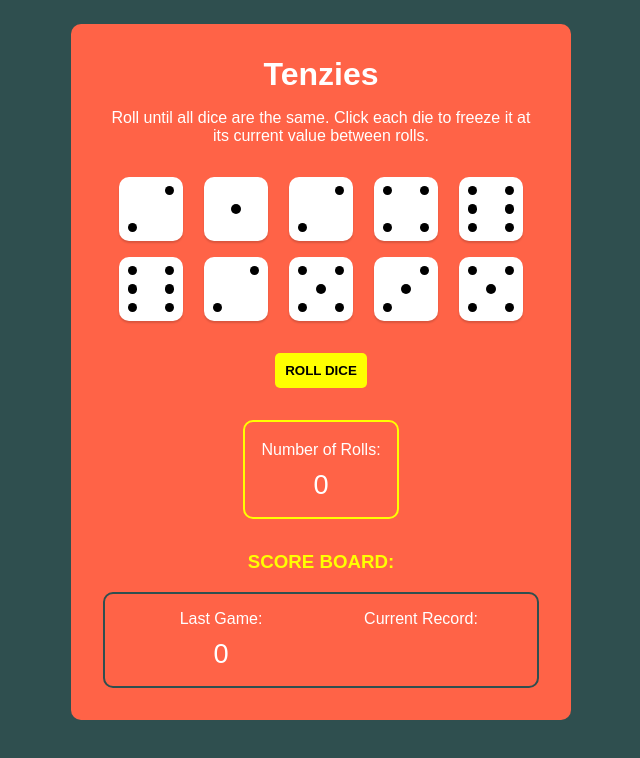
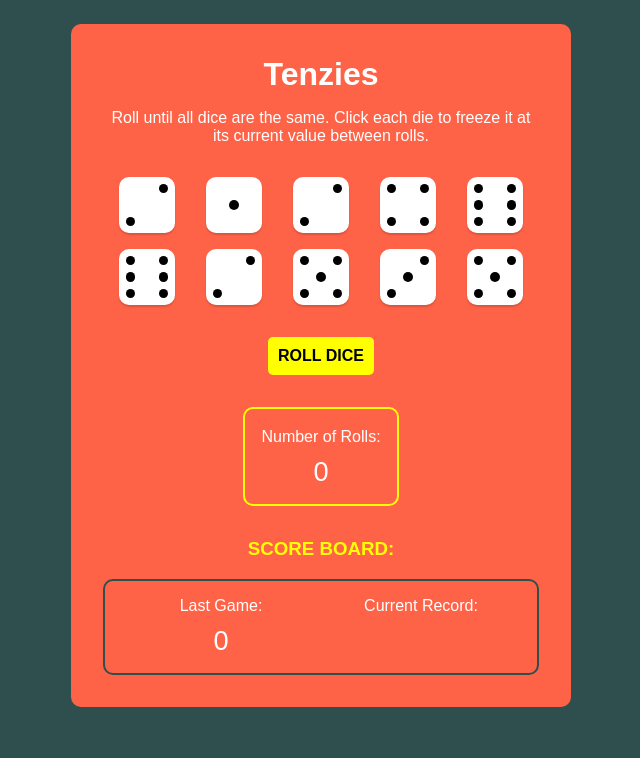
Before and after one commit to luisafalcao/tenzies-game, a React (Vite) app: page / in a window 1280 px wide. Shown: the top 758 px of the page, without its empty margins (319-959 px from the left). Built offline with nearby package versions, Linux system fonts and the light colour scheme; a web font is replaced by a local one.

Commit message:
Update button and dice
Made button larger and dice smaller

```diff
--- a/src/components/Die.css
+++ b/src/components/Die.css
@@ -5,8 +5,8 @@
 
     cursor: pointer;
     background-color: #FFFFFF;
-    height: 4rem;
-    width: 4rem;
+    height: 3.5rem;
+    width: 3.5rem;
     border-radius: 10px;
     box-shadow: 0px 2px 2px rgba(0, 0, 0, 0.15);
     grid-template-areas:
--- a/src/index.css
+++ b/src/index.css
@@ -52,6 +52,7 @@ button {
   background-color: yellow;
   color: black;
   width: auto;
+  font-size: 1rem;
   font-weight: 600;
   text-transform: uppercase;
   padding: 10px;
```
Also changed, not shown: 1 other file (tests, documents, lock files or other folders).
